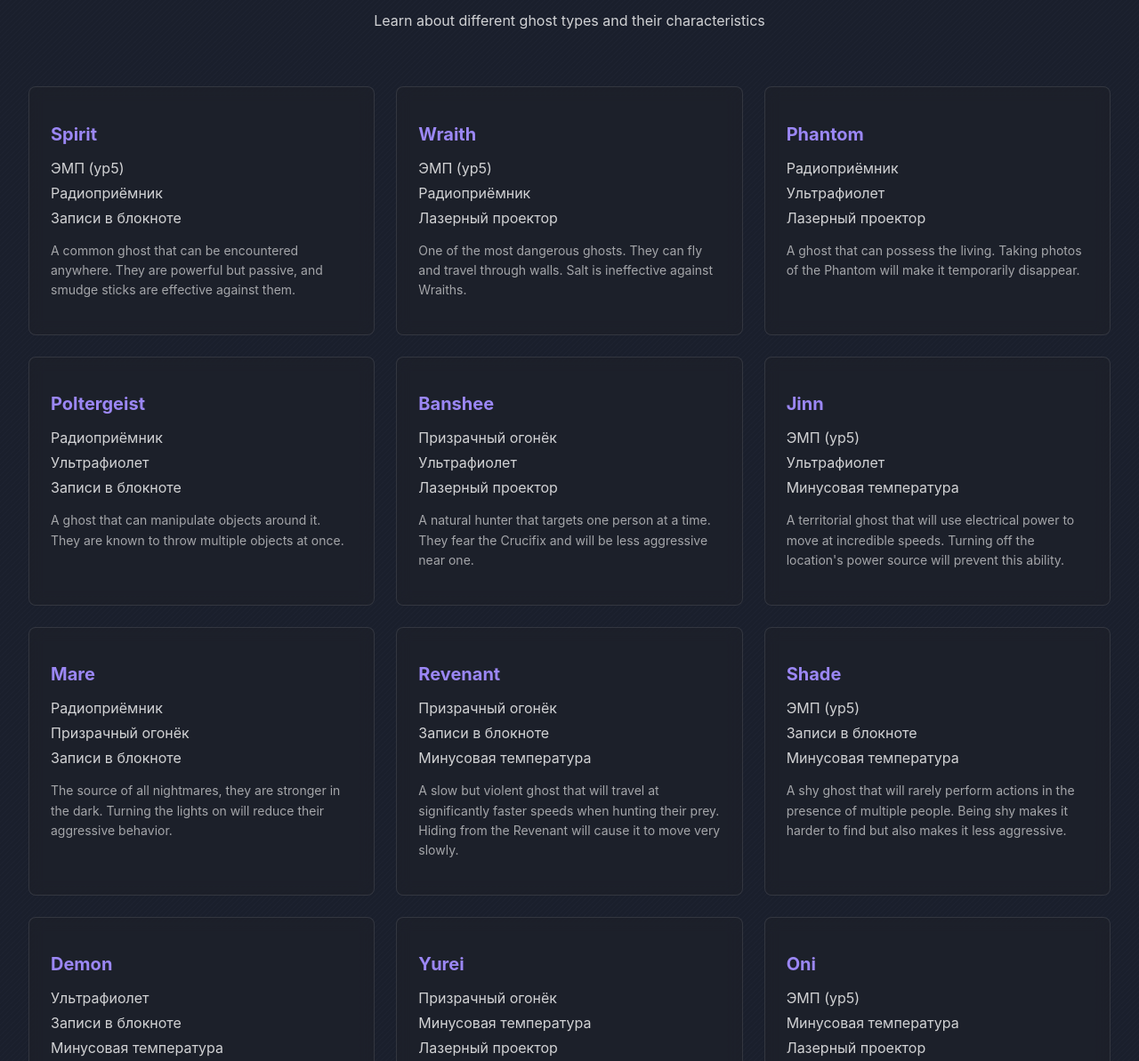
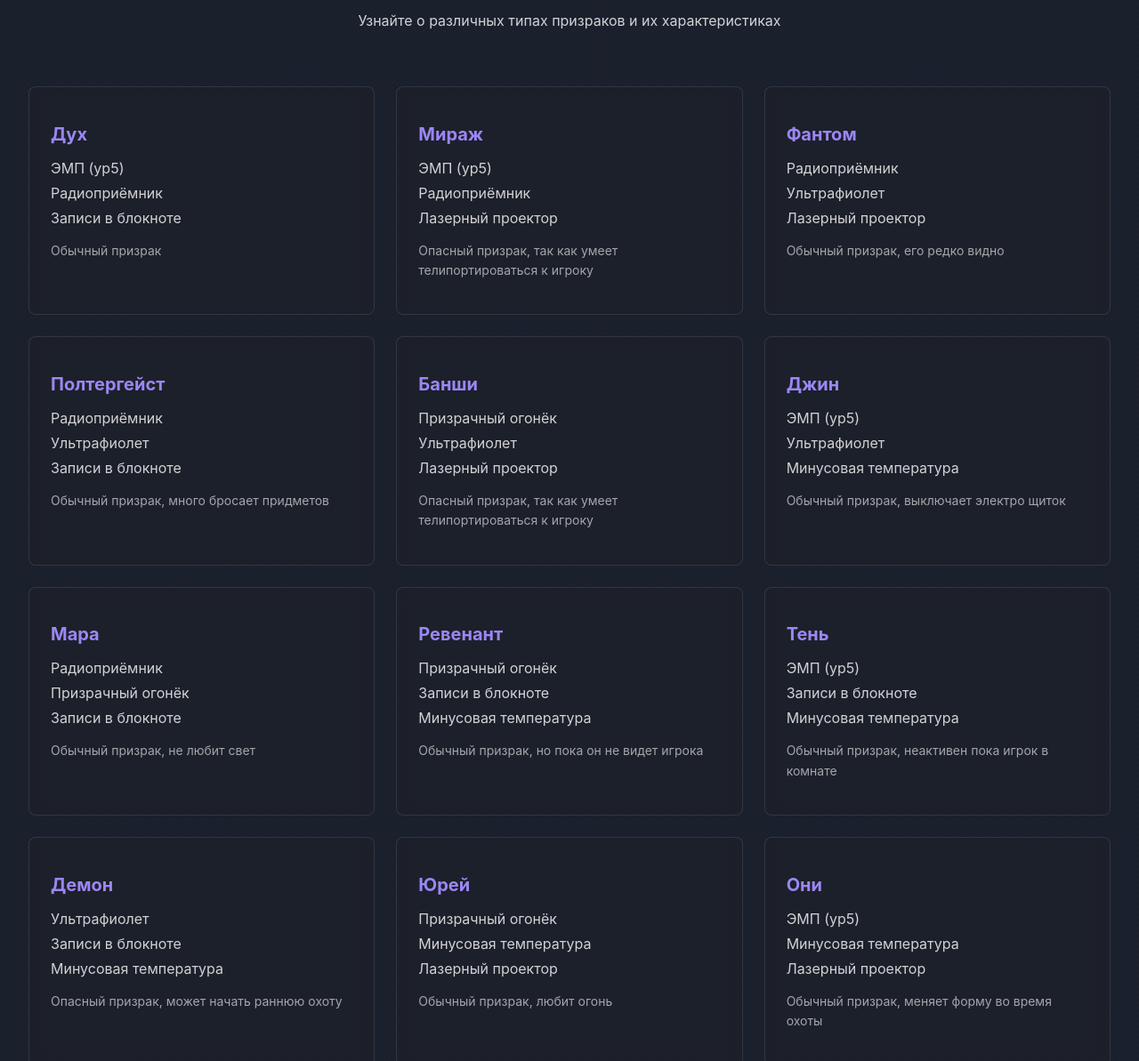
Before and after one commit to aymatronikkk/PhasmoWiki, a plain HTML site: page ghosts.html in a window 1280 px wide. Shown: the part 167-1360 px from the top of the page at 89% size. Drawn offline with Linux system fonts and the light colour scheme.

Commit message:
призраки особенности

```diff
--- a/ghosts.html
+++ b/ghosts.html
@@ -148,128 +148,128 @@
     <main class="container">
         <header class="header">
             <h1 class="title">Ghost Types</h1>
-            <p class="subtitle">Learn about different ghost types and their characteristics</p>
+            <p class="subtitle">Узнайте о различных типах призраков и их характеристиках</p>
         </header>
 
         <div class="ghost-grid">
             <div class="ghost-card">
-                <h2 class="ghost-name">Spirit</h2>
+                <h2 class="ghost-name">Дух</h2>
                 <ul class="evidence-list">
                     <li class="evidence-item">ЭМП (ур5)</li>
                     <li class="evidence-item">Радиоприёмник</li>
                     <li class="evidence-item">Записи в блокноте</li>
                 </ul>
-                <p class="ghost-description">A common ghost that can be encountered anywhere. They are powerful but passive, and smudge sticks are effective against them.</p>
+                <p class="ghost-description">Обычный призрак</p>
             </div>
 
             <div class="ghost-card">
-                <h2 class="ghost-name">Wraith</h2>
+                <h2 class="ghost-name">Мираж</h2>
                 <ul class="evidence-list">
                     <li class="evidence-item">ЭМП (ур5)</li>
                     <li class="evidence-item">Радиоприёмник</li>
                     <li class="evidence-item">Лазерный проектор</li>
                 </ul>
-                <p class="ghost-description">One of the most dangerous ghosts. They can fly and travel through walls. Salt is ineffective against Wraiths.</p>
+                <p class="ghost-description">Опасный призрак, так как умеет телипортироваться к игроку</p>
             </div>
 
             <div class="ghost-card">
-                <h2 class="ghost-name">Phantom</h2>
+                <h2 class="ghost-name">Фантом</h2>
                 <ul class="evidence-list">
                     <li class="evidence-item">Радиоприёмник</li>
                     <li class="evidence-item">Ультрафиолет</li>
                     <li class="evidence-item">Лазерный проектор</li>
                 </ul>
-                <p class="ghost-description">A ghost that can possess the living. Taking photos of the Phantom will make it temporarily disappear.</p>
+                <p class="ghost-description">Обычный призрак, его редко видно</p>
             </div>
 
             <div class="ghost-card">
-                <h2 class="ghost-name">Poltergeist</h2>
+                <h2 class="ghost-name">Полтергейст</h2>
                 <ul class="evidence-list">
                     <li class="evidence-item">Радиоприёмник</li>
                     <li class="evidence-item">Ультрафиолет</li>
                     <li class="evidence-item">Записи в блокноте</li>
                 </ul>
-                <p class="ghost-description">A ghost that can manipulate objects around it. They are known to throw multiple objects at once.</p>
+                <p class="ghost-description">Обычный призрак, много бросает придметов</p>
             </div>
 
             <div class="ghost-card">
-                <h2 class="ghost-name">Banshee</h2>
+                <h2 class="ghost-name">Банши</h2>
                 <ul class="evidence-list">
                     <li class="evidence-item">Призрачный огонёк</li>
                     <li class="evidence-item">Ультрафиолет</li>
                     <li class="evidence-item">Лазерный проектор</li>
                 </ul>
-                <p class="ghost-description">A natural hunter that targets one person at a time. They fear the Crucifix and will be less aggressive near one.</p>
+                <p class="ghost-description">Опасный призрак, так как умеет телипортироваться к игроку</p>
             </div>
 
             <div class="ghost-card">
-                <h2 class="ghost-name">Jinn</h2>
+                <h2 class="ghost-name">Джин</h2>
                 <ul class="evidence-list">
                     <li class="evidence-item">ЭМП (ур5)</li>
                     <li class="evidence-item">Ультрафиолет</li>
                     <li class="evidence-item">Минусовая температура</li>
                 </ul>
-                <p class="ghost-description">A territorial ghost that will use electrical power to move at incredible speeds. Turning off the location's power source will prevent this ability.</p>
+                <p class="ghost-description">Обычный призрак, выключает электро щиток</p>
             </div>
 
             <div class="ghost-card">
-                <h2 class="ghost-name">Mare</h2>
+                <h2 class="ghost-name">Мара</h2>
                 <ul class="evidence-list">
                     <li class="evidence-item">Радиоприёмник</li>
                     <li class="evidence-item">Призрачный огонёк</li>
                     <li class="evidence-item">Записи в блокноте</li>
                 </ul>
-                <p class="ghost-description">The source of all nightmares, they are stronger in the dark. Turning the lights on will reduce their aggressive behavior.</p>
+                <p class="ghost-description">Обычный призрак, не любит свет</p>
             </div>
 
             <div class="ghost-card">
-                <h2 class="ghost-name">Revenant</h2>
+                <h2 class="ghost-name">Ревенант</h2>
                 <ul class="evidence-list">
                     <li class="evidence-item">Призрачный огонёк</li>
                     <li class="evidence-item">Записи в блокноте</li>
                     <li class="evidence-item">Минусовая температура</li>
                 </ul>
-                <p class="ghost-description">A slow but violent ghost that will travel at significantly faster speeds when hunting their prey. Hiding from the Revenant will cause it to move very slowly.</p>
+                <p class="ghost-description">Обычный призрак, но пока он не видет игрока</p>
             </div>
 
             <div class="ghost-card">
-                <h2 class="ghost-name">Shade</h2>
+                <h2 class="ghost-name">Тень</h2>
                 <ul class="evidence-list">
                     <li class="evidence-item">ЭМП (ур5)</li>
                     <li class="evidence-item">Записи в блокноте</li>
                     <li class="evidence-item">Минусовая температура</li>
                 </ul>
-                <p class="ghost-description">A shy ghost that will rarely perform actions in the presence of multiple people. Being shy makes it harder to find but also makes it less aggressive.</p>
+                <p class="ghost-description">Обычный призрак, неактивен пока игрок в комнате</p>
             </div>
 
             <div class="ghost-card">
-                <h2 class="ghost-name">Demon</h2>
+                <h2 class="ghost-name">Демон</h2>
                 <ul class="evidence-list">
                     <li class="evidence-item">Ультрафиолет</li>
                     <li class="evidence-item">Записи в блокноте</li>
                     <li class="evidence-item">Минусовая температура</li>
                 </ul>
-                <p class="ghost-description">One of the worst ghosts to encounter. They are known to attack without reason and using a Crucifix is essential for defense.</p>
+                <p class="ghost-description">Опасный призрак, может начать раннюю охоту</p>
             </div>
 
             <div class="ghost-card">
-                <h2 class="ghost-name">Yurei</h2>
+                <h2 class="ghost-name">Юрей</h2>
                 <ul class="evidence-list">
                     <li class="evidence-item">Призрачный огонёк</li>
                     <li class="evidence-item">Минусовая температура</li>
                     <li class="evidence-item">Лазерный проектор</li>
                 </ul>
-                <p class="ghost-description">A ghost that has returned to the physical world, usually for the purpose of revenge or hatred. Smudging the room will trap it temporarily.</p>
+                <p class="ghost-description">Обычный призрак, любит огонь</p>
             </div>
 
             <div class="ghost-card">
-                <h2 class="ghost-name">Oni</h2>
+                <h2 class="ghost-name">Они</h2>
                 <ul class="evidence-list">
                     <li class="evidence-item">ЭМП (ур5)</li>
                     <li class="evidence-item">Минусовая температура</li>
                     <li class="evidence-item">Лазерный проектор</li>
                 </ul>
-                <p class="ghost-description">Extremely active and aggressive ghosts that are more likely to appear in physical form. Their activity increases with more people nearby.</p>
+                <p class="ghost-description">Обычный призрак, меняет форму во время охоты</p>
             </div>
         </div>
     </main>
```
